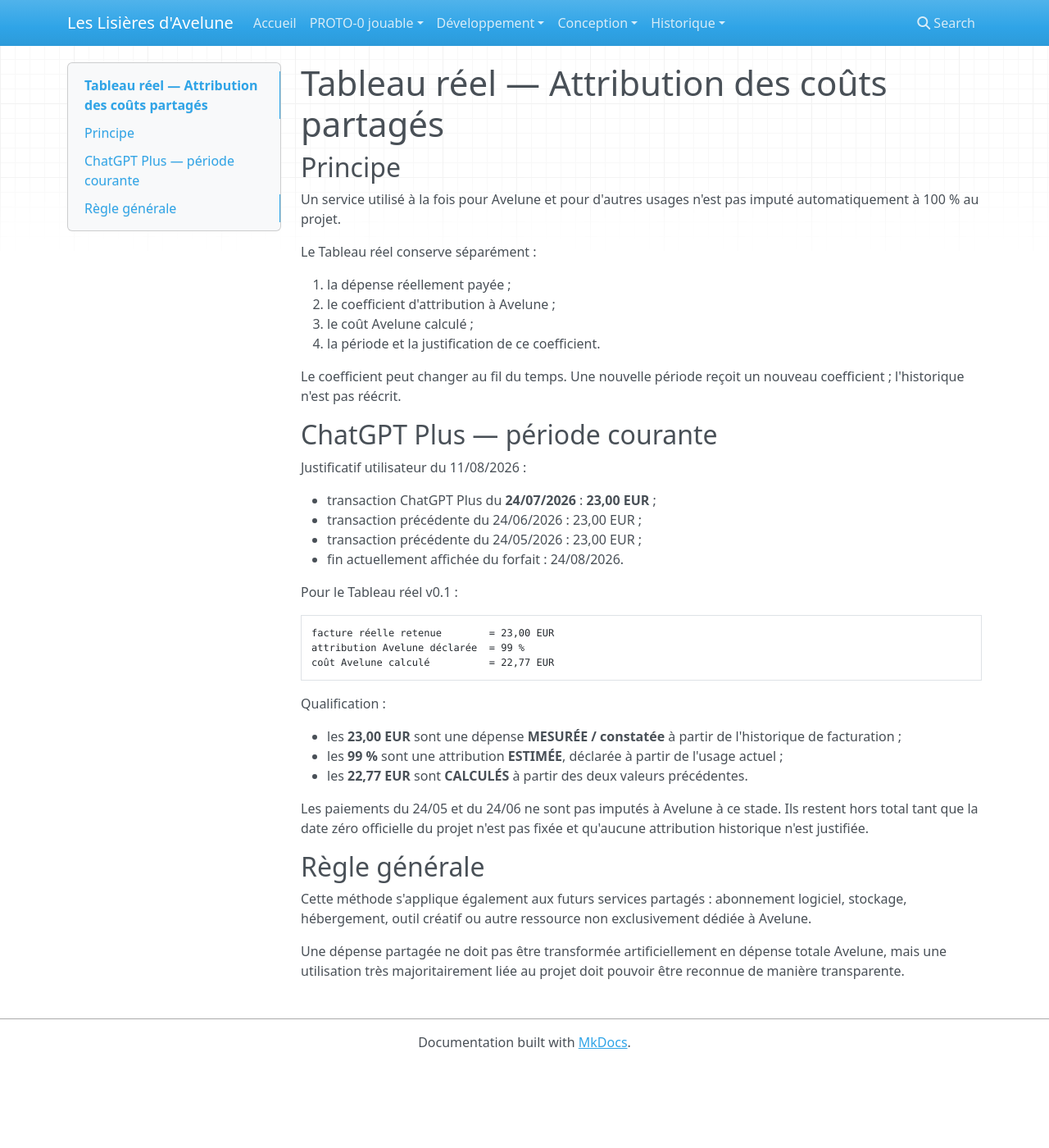
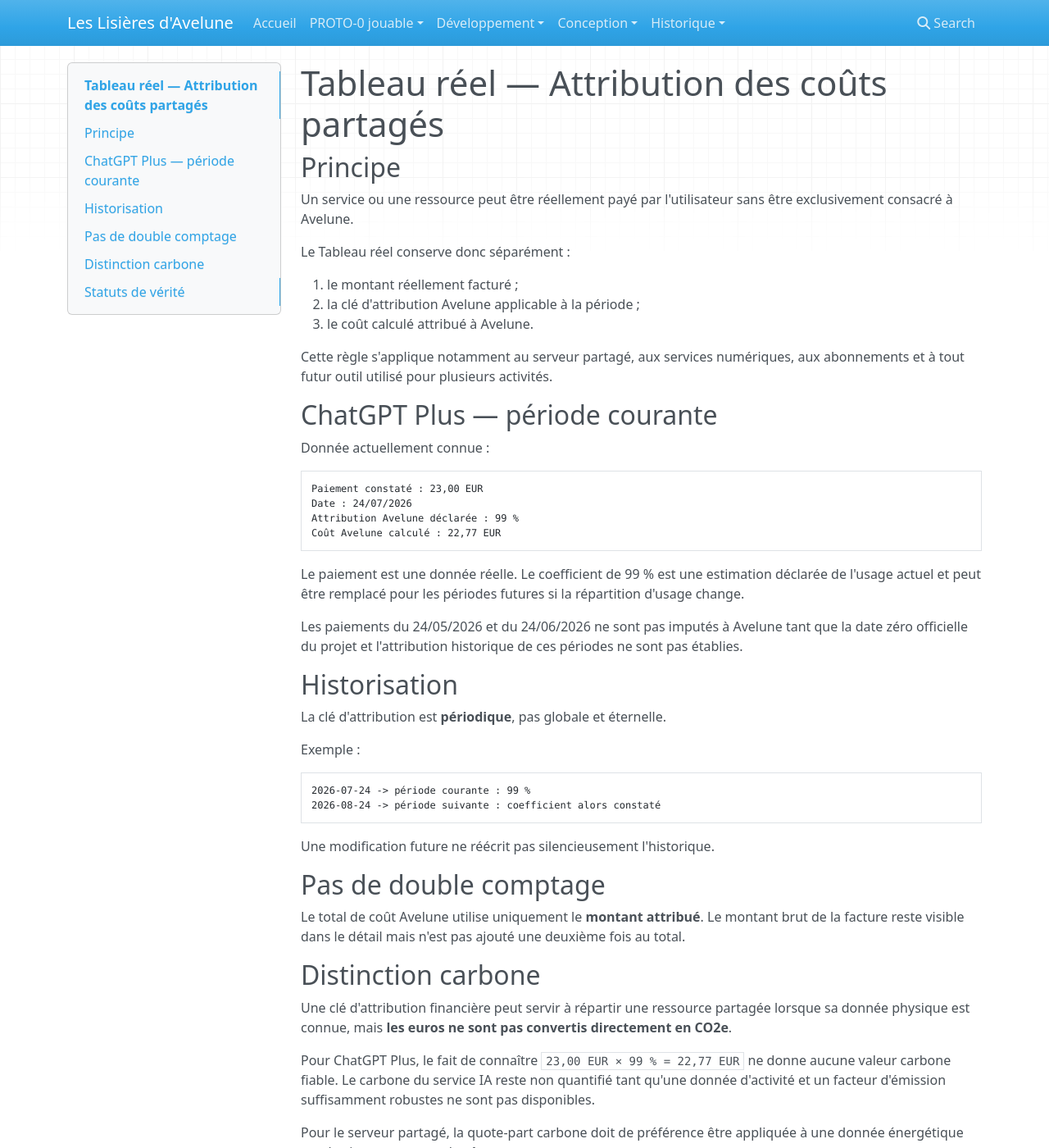
Before and after one commit to Abeliome-Officiel/les-lisieres-avelune, an MkDocs documentation site: the page built from docs/real/COST_ATTRIBUTION.md, in a window 1280 px wide and 1400 px high. Shown: the whole window at 82% size. Built offline with MkDocs 1.6.1, drawn with Linux system fonts in a browser that asks for light colours; nearby versions of some CDN libraries; some of the changed text lies outside the part shown.

Commit message:
docs: séparer attribution financière et carbone

````diff
--- a/docs/real/COST_ATTRIBUTION.md
+++ b/docs/real/COST_ATTRIBUTION.md
@@ -2,44 +2,59 @@
 
 ## Principe
 
-Un service utilisé à la fois pour Avelune et pour d'autres usages n'est pas imputé automatiquement à 100 % au projet.
+Un service ou une ressource peut être réellement payé par l'utilisateur sans être exclusivement consacré à Avelune.
 
-Le Tableau réel conserve séparément :
+Le Tableau réel conserve donc séparément :
 
-1. la dépense réellement payée ;
-2. le coefficient d'attribution à Avelune ;
-3. le coût Avelune calculé ;
-4. la période et la justification de ce coefficient.
+1. le montant réellement facturé ;
+2. la clé d'attribution Avelune applicable à la période ;
+3. le coût calculé attribué à Avelune.
 
-Le coefficient peut changer au fil du temps. Une nouvelle période reçoit un nouveau coefficient ; l'historique n'est pas réécrit.
+Cette règle s'applique notamment au serveur partagé, aux services numériques, aux abonnements et à tout futur outil utilisé pour plusieurs activités.
 
 ## ChatGPT Plus — période courante
 
-Justificatif utilisateur du 11/08/2026 :
-
-- transaction ChatGPT Plus du **24/07/2026** : **23,00 EUR** ;
-- transaction précédente du 24/06/2026 : 23,00 EUR ;
-- transaction précédente du 24/05/2026 : 23,00 EUR ;
-- fin actuellement affichée du forfait : 24/08/2026.
-
-Pour le Tableau réel v0.1 :
+Donnée actuellement connue :
 
 ```text
-facture réelle retenue        = 23,00 EUR
-attribution Avelune déclarée  = 99 %
-coût Avelune calculé          = 22,77 EUR
+Paiement constaté : 23,00 EUR
+Date : 24/07/2026
+Attribution Avelune déclarée : 99 %
+Coût Avelune calculé : 22,77 EUR
 ```
 
-Qualification :
+Le paiement est une donnée réelle. Le coefficient de 99 % est une estimation déclarée de l'usage actuel et peut être remplacé pour les périodes futures si la répartition d'usage change.
 
-- les **23,00 EUR** sont une dépense **MESURÉE / constatée** à partir de l'historique de facturation ;
-- les **99 %** sont une attribution **ESTIMÉE**, déclarée à partir de l'usage actuel ;
-- les **22,77 EUR** sont **CALCULÉS** à partir des deux valeurs précédentes.
+Les paiements du 24/05/2026 et du 24/06/2026 ne sont pas imputés à Avelune tant que la date zéro officielle du projet et l'attribution historique de ces périodes ne sont pas établies.
 
-Les paiements du 24/05 et du 24/06 ne sont pas imputés à Avelune à ce stade. Ils restent hors total tant que la date zéro officielle du projet n'est pas fixée et qu'aucune attribution historique n'est justifiée.
+## Historisation
 
-## Règle générale
+La clé d'attribution est **périodique**, pas globale et éternelle.
 
-Cette méthode s'applique également aux futurs services partagés : abonnement logiciel, stockage, hébergement, outil créatif ou autre ressource non exclusivement dédiée à Avelune.
+Exemple :
 
-Une dépense partagée ne doit pas être transformée artificiellement en dépense totale Avelune, mais une utilisation très majoritairement liée au projet doit pouvoir être reconnue de manière transparente.
+```text
+2026-07-24 -> période courante : 99 %
+2026-08-24 -> période suivante : coefficient alors constaté
+```
+
+Une modification future ne réécrit pas silencieusement l'historique.
+
+## Pas de double comptage
+
+Le total de coût Avelune utilise uniquement le **montant attribué**. Le montant brut de la facture reste visible dans le détail mais n'est pas ajouté une deuxième fois au total.
+
+## Distinction carbone
+
+Une clé d'attribution financière peut servir à répartir une ressource partagée lorsque sa donnée physique est connue, mais **les euros ne sont pas convertis directement en CO2e**.
+
+Pour ChatGPT Plus, le fait de connaître `23,00 EUR × 99 % = 22,77 EUR` ne donne aucune valeur carbone fiable. Le carbone du service IA reste non quantifié tant qu'une donnée d'activité et un facteur d'émission suffisamment robustes ne sont pas disponibles.
+
+Pour le serveur partagé, la quote-part carbone doit de préférence être appliquée à une donnée énergétique ou physique, pas au seul coût en euros.
+
+## Statuts de vérité
+
+- facture : **MESURÉ / constaté** ;
+- coefficient d'attribution : **ESTIMÉ** ;
+- coût attribué : **CALCULÉ** ;
+- carbone du service : **NON QUANTIFIÉ** tant qu'une méthode robuste manque.
````
